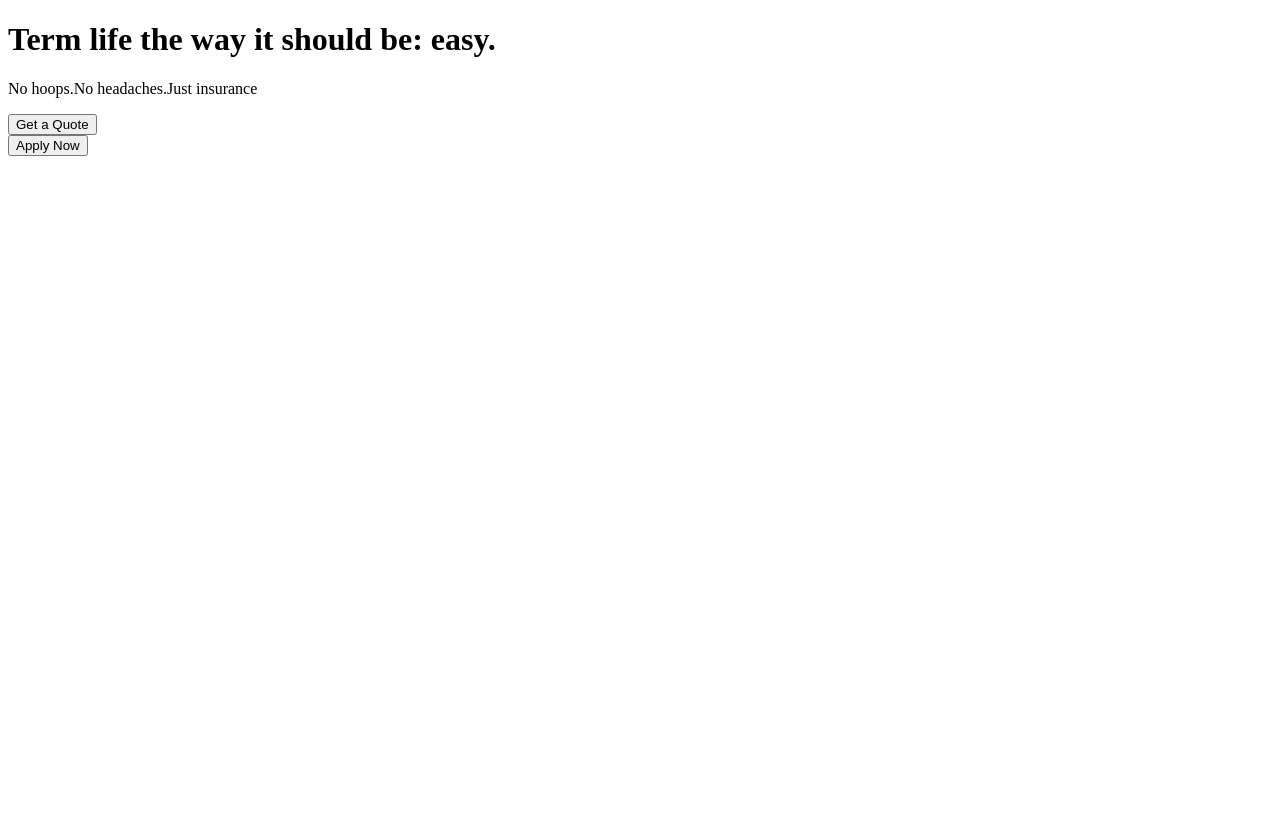
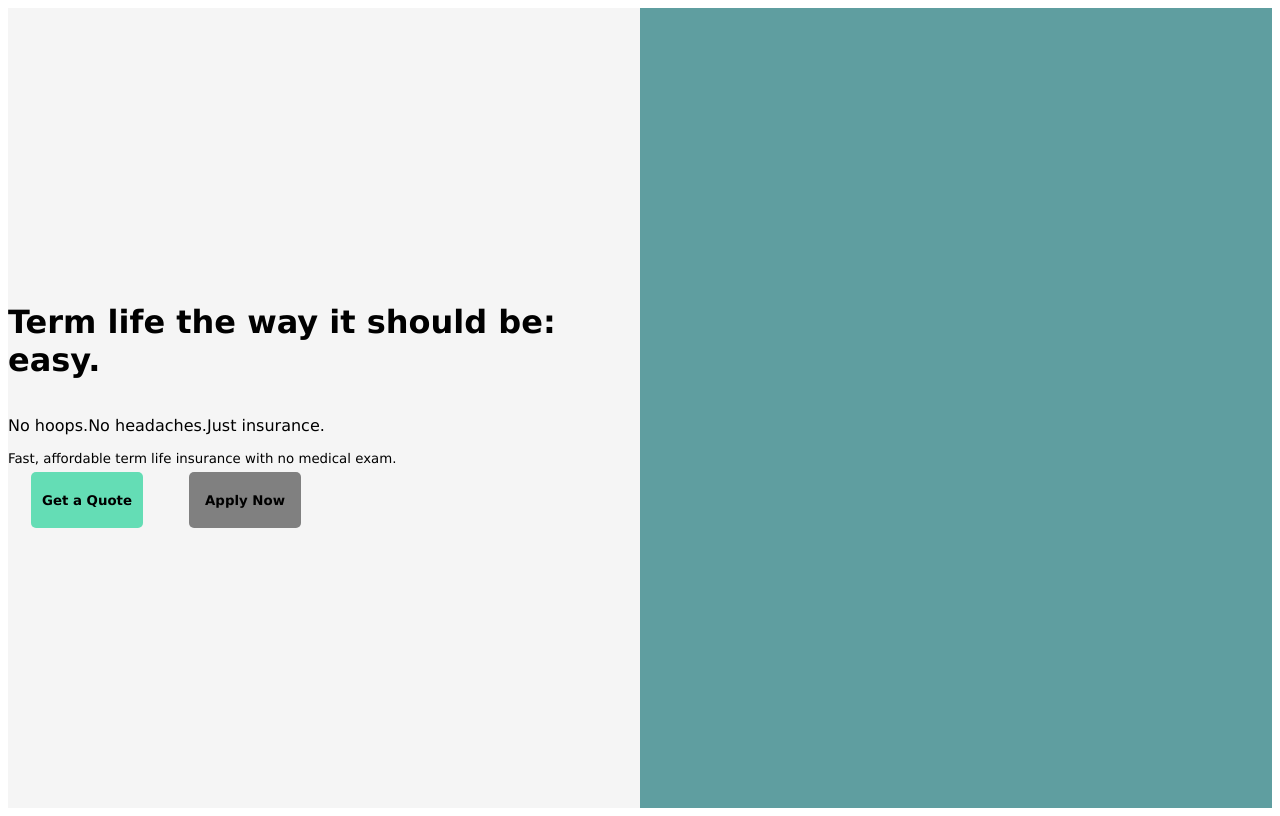
Before and after one commit to Ladzi031/insurance-web-page, a plain HTML site: page index.html in a window 1280 px wide. Drawn offline with Linux system fonts and the light colour scheme.

Commit message:
fix html

```diff
--- a/index.html
+++ b/index.html
@@ -4,16 +4,24 @@
     <meta charset="UTF-8" />
     <meta http-equiv="X-UA-Compatible" content="IE=edge" />
     <meta name="viewport" content="width=device-width, initial-scale=1.0" />
+    <link rel="stylesheet" href="main.css">
     <title>Document</title>
   </head>
   <body>
     <header>
       <h1>Term life the way it should be: easy.</h1>
-      <p>No hoops.No headaches.Just insurance</p>
-      <div>
-        <div><button>Get a Quote</button></div>
-        <div><button>Apply Now</button></div>
+      <p>No hoops.No headaches.Just insurance.</p>
+      <small>Fast, affordable term life insurance with no medical exam.</small>
+      <div class="buttons">
+        <button id="getQuotebutton">Get a Quote</button>
+        <button>Apply Now</button>
       </div>
     </header>
+    <div id="picture-div">
+        <!-- pic goes inside this div-->
+        <!--background color as a placeholder so that we can see how everything will look-->
+
+
+    </div>
   </body>
 </html>
```
